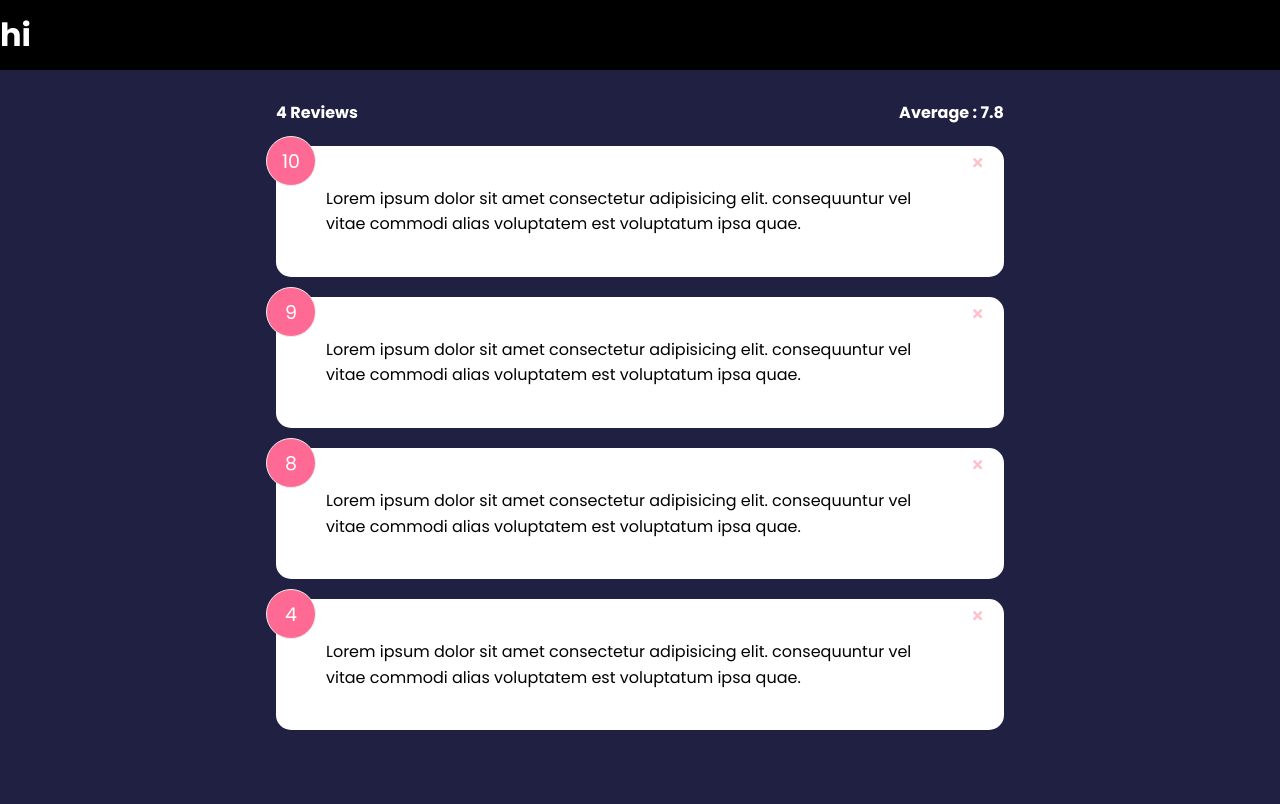
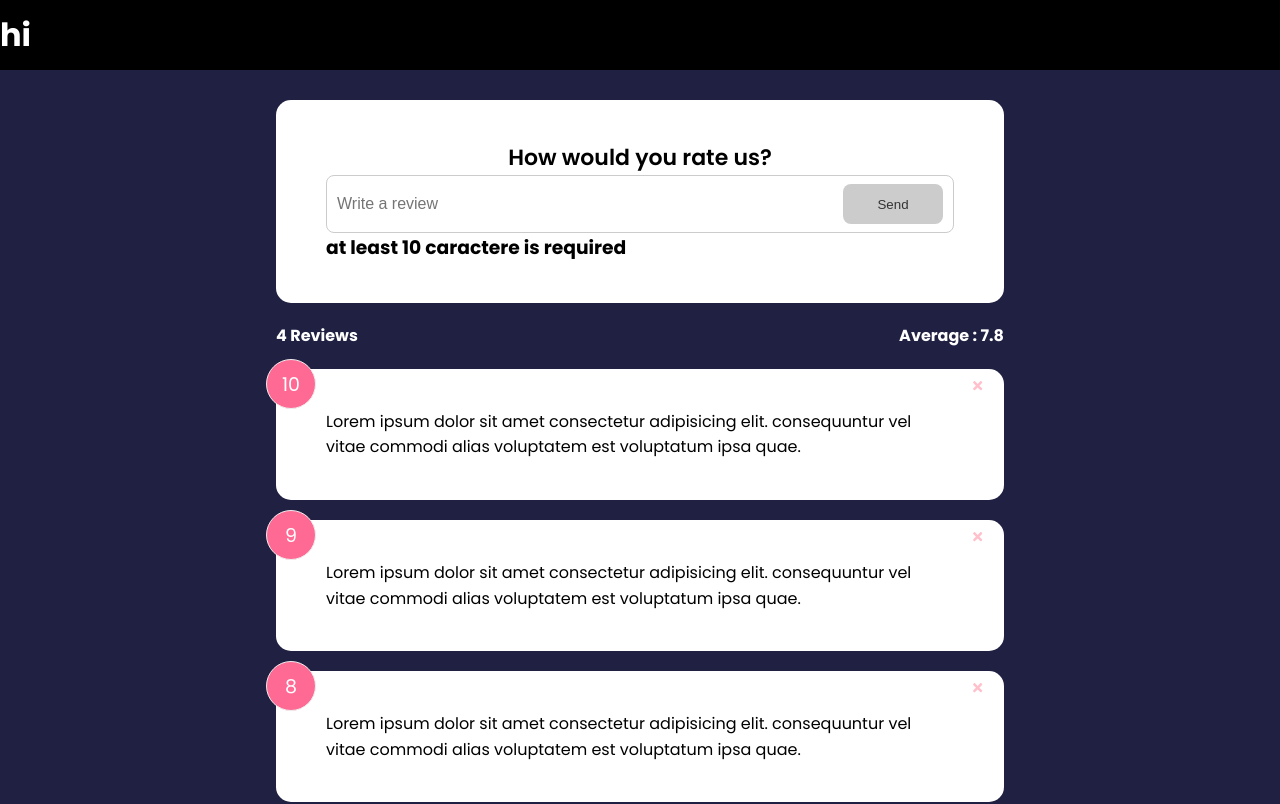
Before and after one commit to walidChaybi/feedback, a React (Create React App) app: page / in a window 1280 px wide. Shown: the top 804 px of the page. Built offline with nearby package versions, Linux system fonts and the light colour scheme.

Commit message:
added the form and realtime validation

```diff
--- /dev/null
+++ b/src/components/Button.jsx
@@ -0,0 +1,15 @@
+function Button({ type, children, version, isDisabled }) {
+  return (
+    <button className={`btn btn-${version}`} type={type} disabled={isDisabled}>
+      {children}
+    </button>
+  );
+}
+
+Button.defaultProps = {
+  version: "primary",
+  type: "button",
+  isDisabled: false,
+};
+
+export default Button;
--- a/src/components/FeedbackForm.jsx
+++ b/src/components/FeedbackForm.jsx
@@ -1,5 +1,40 @@
+import { useState } from "react";
+import Card from "./Card";
+import Button from "./Button";
 function FeedbackForm() {
-  return <div></div>;
+  const [text, setText] = useState("");
+  const [rating, setRating] = useState(10);
+  const [disabled, setDisabled] = useState(true);
+  const [message, setMessage] = useState("at least 10 caractere is required");
+
+  const handleText = (e) => {
+    setText(e.target.value);
+    console.log(text);
+    if (text.length > 10) {
+      setDisabled(false);
+    } else {
+      setDisabled(true);
+    }
+  };
+  return (
+    <Card>
+      <form>
+        <h2>How would you rate us?</h2>
+        <div className="input-group">
+          <input
+            onChange={handleText}
+            type="text"
+            placeholder="Write a review"
+            value={text}
+          />
+          <Button isDisabled={disabled} type="submit">
+            Send
+          </Button>
+        </div>
+        <h3>{disabled && message}</h3>
+      </form>
+    </Card>
+  );
 }
 
 export default FeedbackForm;
```
